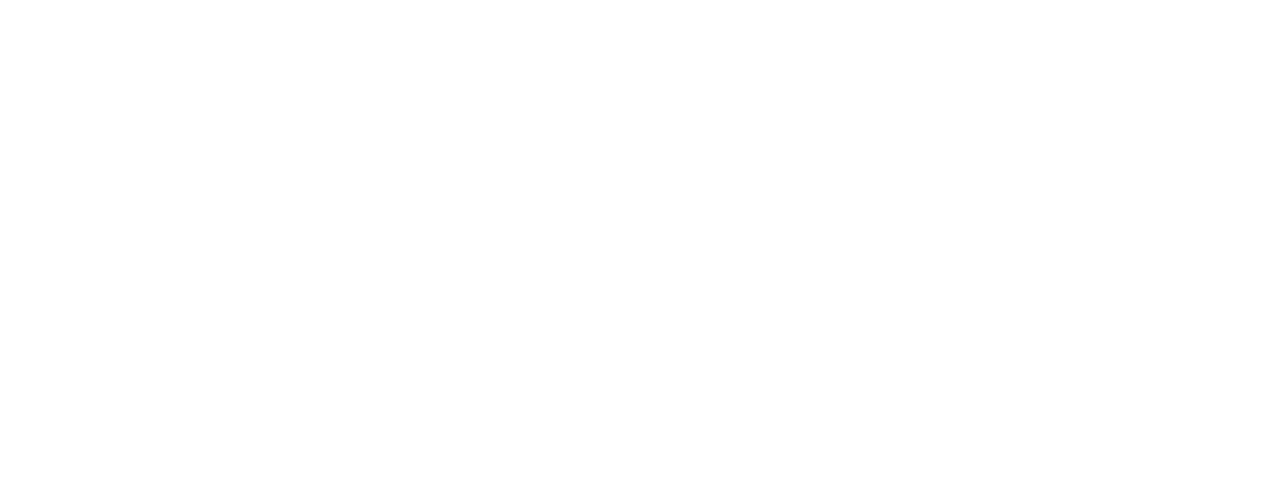
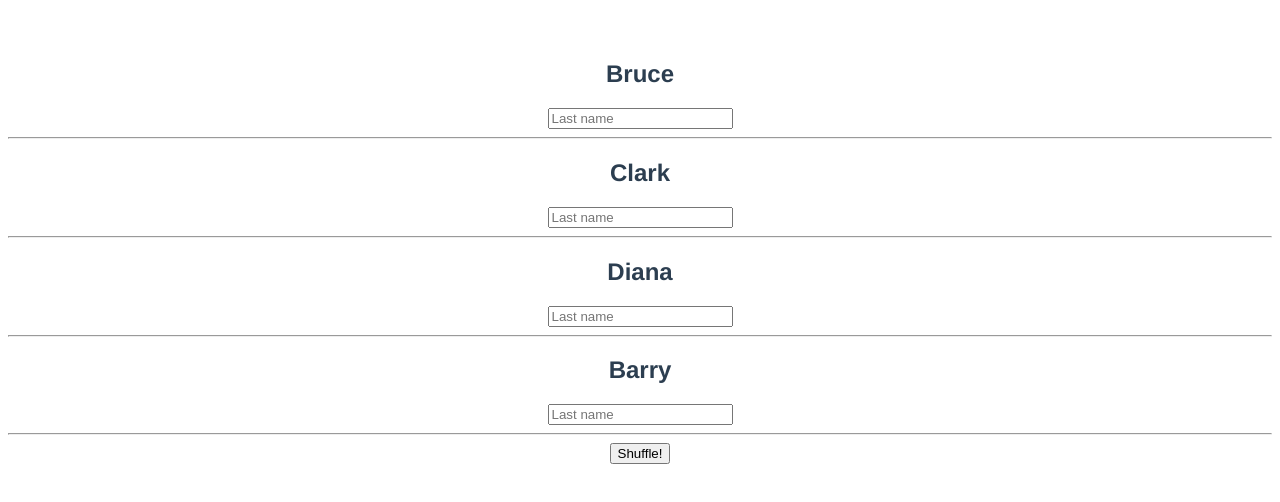
Before and after one commit to DataScientist2807/codevol_vuejs, a Vue app: page / in a window 1280 px wide. Shown: the top 502 px of the page. Built offline with nearby package versions, Linux system fonts and the light colour scheme.

Commit message:
Lists and Keys

```diff
--- a/src/App.vue
+++ b/src/App.vue
@@ -1,11 +1,15 @@
 <!-- https://github.com/gopinav/Vue-3-Tutorials/blob/master/vue-fundamentals/src/App.vue -->
 <template>
-    <template>
-
+    <template v-for="name in names" :key="name">
+      <h2>{{ name }}</h2>
+      <input placeholder="Last name"/>
+      <hr>
     </template>
+    <button @click="shuffle">Shuffle!</button>
 </template>
 
 <script>
+import _ from "lodash";
 export default {
   name: "App",
   data() {
@@ -13,6 +17,11 @@
       names: ['Bruce', 'Clark', 'Diana', 'Barry']
     };
   },
+  methods: {
+    shuffle() {
+      this.names = _.shuffle(this.names)
+    }
+  }
 };
 </script>
 
```
